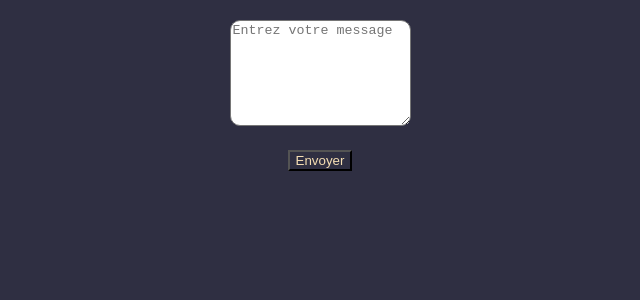
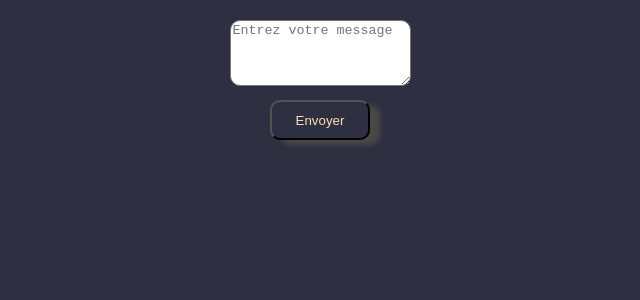
Before and after one commit to alexissengangabo07/nodejs-chat-app, a React (Create React App) app in the folder client/: page / in a window 1280 px wide. Shown: the top 300 px of the page, without its empty margins (320-960 px from the left). Built offline with nearby package versions, Linux system fonts and the light colour scheme.

Commit message:
Style ButtonEnvoyer

```diff
--- a/client/src/index.css
+++ b/client/src/index.css
@@ -14,11 +14,20 @@ code {
 }
 .input{
   margin-top: 20px;
-  height: 100px;
+  height: 60px;
   border-radius: 10px;
+
 }
 .Envoyer{
   background-color: rgb(47, 47, 66);
-  margin-top: 20px;
+  margin-top: 10px;
   color: wheat;
+  height: 40px;
+  width: 100px;
+  cursor: pointer;
+  border-radius: 10px;
+  box-shadow: 10px 5px 5px rgb(75, 72, 72);
 }
+.Envoyer:hover{
+  color: white;
+}
```
